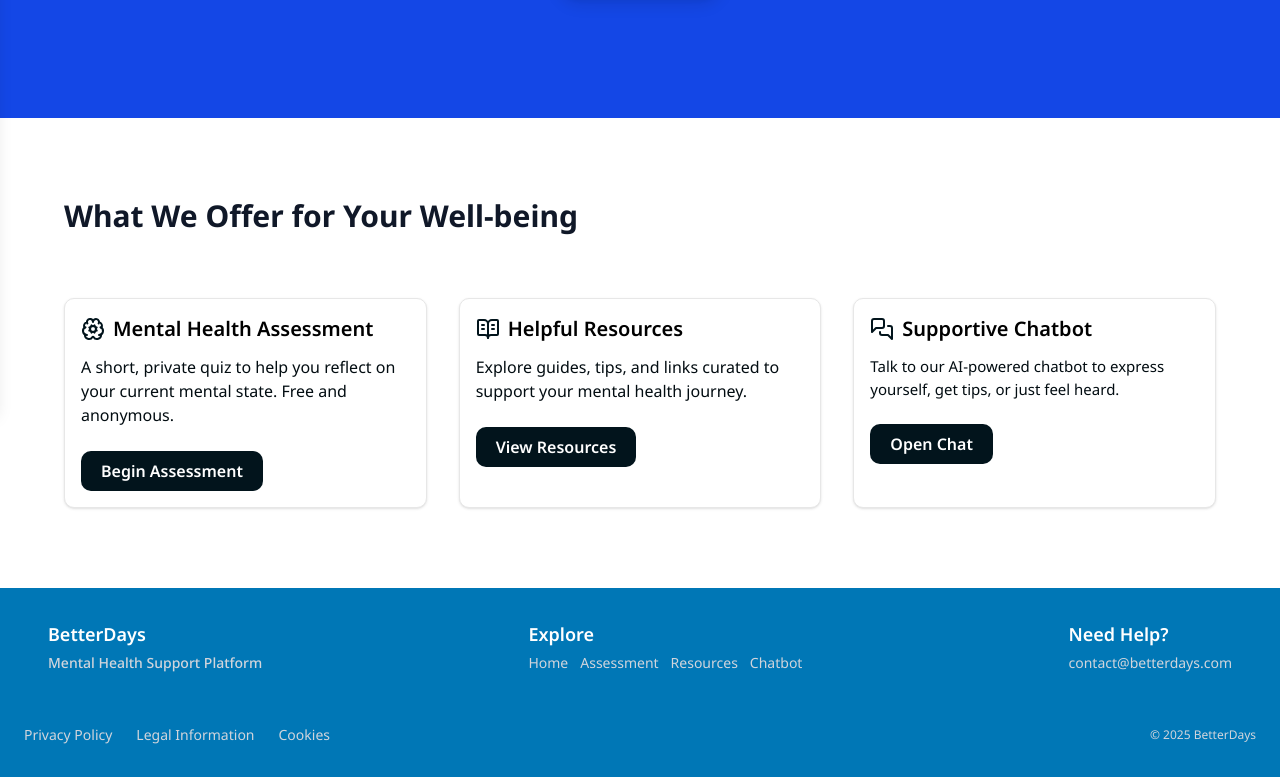
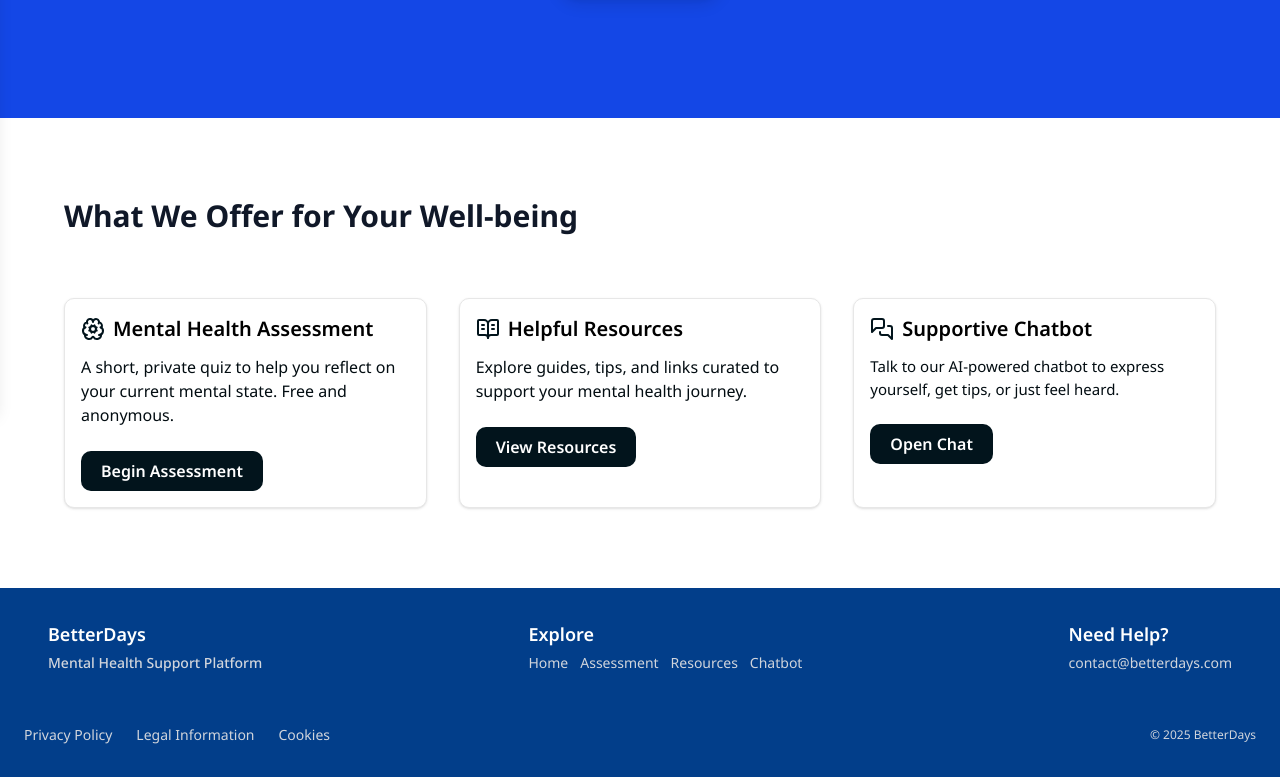
Before and after one commit to bichitrabehera/betterdays-react, a React (Vite) app in the folder client/: page / in a window 1280 px wide. Shown: the part 390-1167 px from the top of the page. Built offline with nearby package versions, Linux system fonts and the light colour scheme.

Commit message:
Update Footer.jsx

```diff
--- a/client/src/components/Footer.jsx
+++ b/client/src/components/Footer.jsx
@@ -2,7 +2,7 @@ import React from 'react';
 
 const Footer = () => {
     return (
-        <footer className="bg-[#0077B6] text-gray-300 py-8">
+        <footer className="bg-[#023E8A] text-gray-300 py-8">
             <div className="max-w-screen-xl mx-auto px-6 sm:px-8 lg:px-12 flex flex-col md:flex-row justify-between items-start space-y-6 md:space-y-0">
                 {/* Logo and Branding */}
                 <div className="flex flex-col items-start md:max-w-xs">
```
